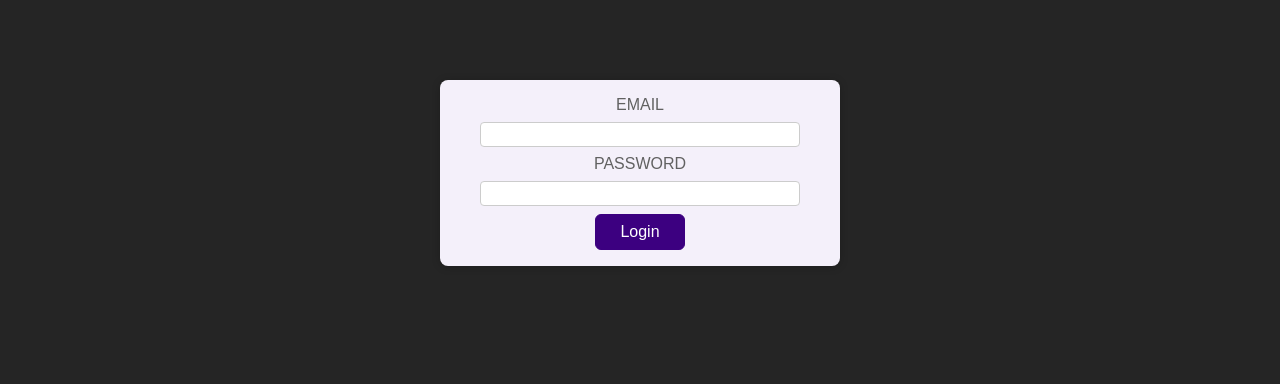
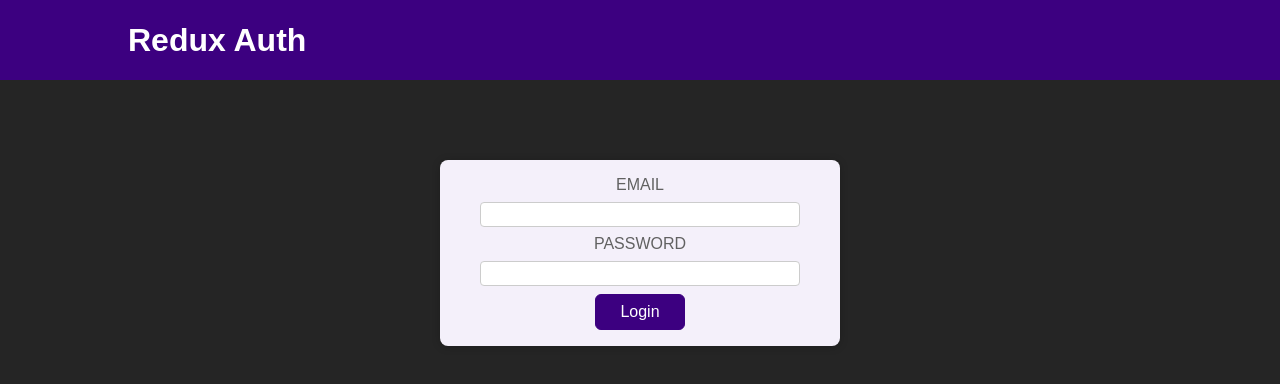
Before and after one commit to Simranjit884/redux-counter, a React (Create React App) app: page / in a window 1280 px wide. Shown: the top 384 px of the page. Built offline with nearby package versions, Linux system fonts and the light colour scheme.

Commit message:
conditioning header

```diff
--- a/src/App.js
+++ b/src/App.js
@@ -10,7 +10,7 @@
 
   return (
     <Fragment>
-      {isAuthenticated && <Header />}
+      <Header />
       {!isAuthenticated && <Auth />}
       {isAuthenticated && <UserProfile />}
       {isAuthenticated && <Counter />}
--- a/src/components/Header.js
+++ b/src/components/Header.js
@@ -1,15 +1,18 @@
 import classes from "./Header.module.css";
-import { useDispatch } from "react-redux";
+import { useDispatch, useSelector } from "react-redux";
 import { authActions } from "../store";
 
 const Header = () => {
   const dispatch = useDispatch();
+  const isAuthenticated = useSelector((state) => state.auth.isAuthenticated);
+
   const onLogOutHandler = () => {
     dispatch(authActions.logOut());
   };
   return (
     <header className={classes.header}>
       <h1>Redux Auth</h1>
+      {isAuthenticated && (
         <nav>
           <ul>
             <li>
@@ -23,6 +26,7 @@
             </li>
           </ul>
         </nav>
+      )}
     </header>
   );
 };
```
Lines whose indentation alone changed are shown as unchanged.
